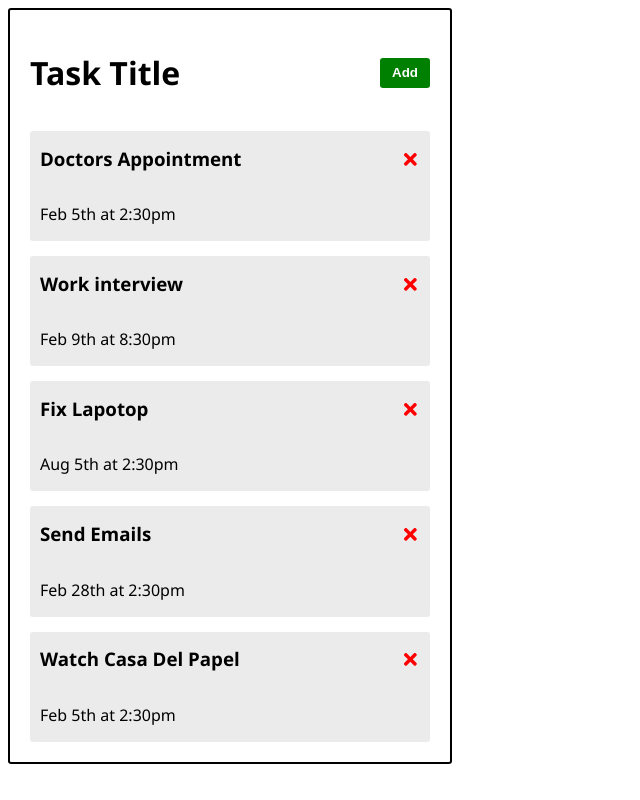
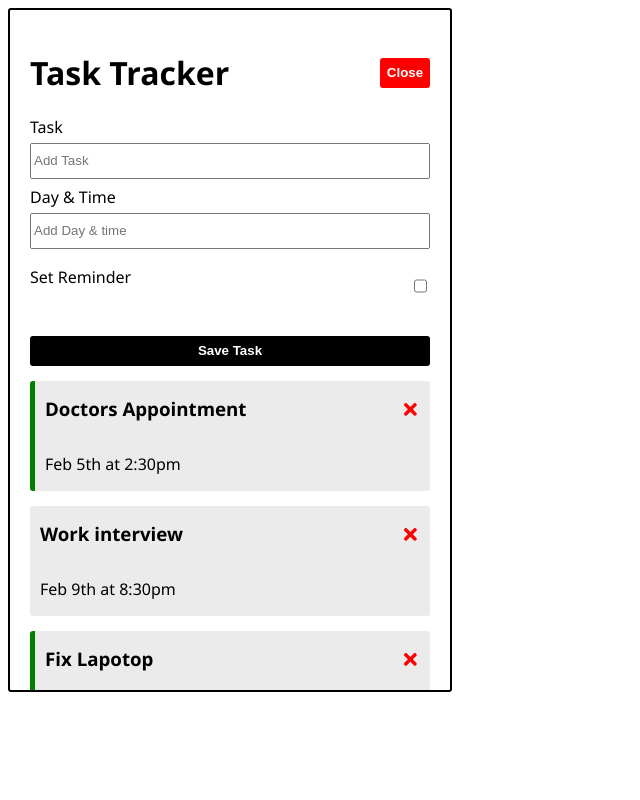
Before and after one commit to Yahya-Regragui/react-task-tracker, a React (Create React App) app: page / in a window 1280 px wide. Both pictures are taken after a click on the button "Add". Shown: the whole page, without its empty margins (0-640 px from the left). Built offline with nearby package versions, Linux system fonts and the light colour scheme.

Commit message:
added delete add functions

```diff
--- a/src/App.js
+++ b/src/App.js
@@ -3,8 +3,11 @@ import { useState } from "react"
 
 import Header from "./components/Header"
 import Tasks from "./components/Tasks"
+import AddTask from "./components/AddTask"
 
 function App() {
+
+  const [showAddTask, setShowAddTask] = useState(false)
 
   const [tasks, setTasks] = useState([
         {
@@ -40,14 +43,44 @@ function App() {
 
 ])
 
-  const deleteTask =(id) => {
+  // Add Task
+  const addTask = (task) => {
+
+    const id = Math.floor(Math.random()*10000) + 1
+    const newTask = { id, ...task}
+    setTasks([...tasks, newTask])
+
+  }
+
+  // Delete task
+
+  const deleteTask = (id) => {
     setTasks(tasks.filter((task) => task.id !== id))
+  }
+
+  // toggle reminder
+
+  const toggleReminder = (id) => {
+    setTasks(
+      tasks.map((task)=>
+      task.id === id  ? { ...task, reminder:
+      !task.reminder } : task
+      )
+    )
   }
 
   return (
     <div className="container">
-      <Header  title={"Task Title "}/>
-      <Tasks tasks={tasks} onDelete={deleteTask}/>
+      <Header onAdd={() => setShowAddTask(!showAddTask)} showAdd={showAddTask}  title={"Task Tracker "}/>
+      { showAddTask && <AddTask onAdd={addTask}/>}
+      {
+        tasks.length > 0 ?
+          <Tasks
+              tasks={tasks}
+              onToggle={toggleReminder}
+              onDelete={deleteTask}/>
+               : 'No tasks to show'
+      }
     </div>
   );
 }
--- /dev/null
+++ b/src/components/AddTask.js
@@ -0,0 +1,54 @@
+import {useState} from "react"
+
+const AddTask = ({onAdd}) => {
+    const [text, setText] = useState('')
+    const [day, setDay] = useState('')
+    const [reminder, setReminder] = useState(false)
+
+    const onSubmit = (e) => {
+        e.preventDefault()
+        if (!text) {
+            alert("Please add a task")
+            return
+        }
+        onAdd({text, day, reminder})
+
+        setText('')
+        setDay('')
+        setReminder(false)
+    }
+
+    return (
+        <form className="add-form" onSubmit={onSubmit}>
+            <div className="form-control">
+                <label>Task</label>
+                <input
+                    type="text"
+                    placeholder="Add Task"
+                    value={text}
+                    onChange={(e) => setText(e.target.value)}
+                    />
+            </div>
+            <div className="form-control">
+                <label>Day & Time</label>
+                <input
+                    type="text"
+                    placeholder="Add Day & time"
+                    value={day}
+                    onChange={(e) => setDay(e.target.value)}/>
+            </div>
+            <div className="form-control form-control-check" >
+                <label>Set Reminder</label>
+                <input
+                    type="checkbox"
+                    value={reminder}
+                    checked={reminder}
+                    onChange={(e) => setReminder(e.currentTarget.checked)}/>
+            </div>
+
+            <input className="btn" type="submit" value="Save Task" />
+        </form >
+    )
+}
+
+export default AddTask
--- a/src/components/Header.js
+++ b/src/components/Header.js
@@ -2,15 +2,13 @@ import propTypes from 'prop-types'
 import Button from './Button'
 
 
-const Header = ({title}) => {
-    const onClick = () => {
-        console.log("header click")
-    }
+const Header = ({title, onAdd, showAdd}) => {
+
 
     return (
         <header className="header">
             <h1>{title}</h1>
-            <Button color="green" text="Add" onClick={onClick}/>
+            <Button color={showAdd ? 'red' : 'green'} text={showAdd ? 'Close' : 'Add'} onClick={onAdd}/>
 
         </header>
     )
--- a/src/components/Task.js
+++ b/src/components/Task.js
@@ -1,8 +1,9 @@
 import {FaTimes} from 'react-icons/fa'
 
-const Task = ({task, onDelete}) => {
+const Task = ({task, onDelete, onToggle}) => {
     return (
-        <div className="task">
+        <div className={`task ${task.reminder ? 'reminder': ''}`}
+             onDoubleClick={()=> onToggle(task.id)}>
             <h3>{task.text}
                 <FaTimes
                     style={{color:'red', cursor:'pointer'}}
--- a/src/components/Tasks.js
+++ b/src/components/Tasks.js
@@ -1,11 +1,11 @@
 import Task from './Task'
-const Tasks = ({tasks, onDelete}) => {
+const Tasks = ({tasks, onDelete, onToggle}) => {
 
 
     return (
         <>
             {tasks.map((task)=> (
-                <Task key={task.id} task={task} onDelete={onDelete} />
+                <Task key={task.id} task={task} onDelete={onDelete} onToggle={onToggle} />
             ))}
         </>
     )
--- a/src/index.css
+++ b/src/index.css
@@ -14,7 +14,9 @@ body {
   max-width: 400px;
   width: 80%;
   min-height: 300px;
+  max-height: 80vh;
   padding: 20px;
+  overflow-y: scroll;
 }
 .btn {
   background-color: black;
@@ -36,9 +38,34 @@ body {
   padding-left: 10px;
   padding-right: 10px;
   margin-top: 15px;
+  cursor: pointer;
+}
+.reminder {
+  border-left: 5px solid green;
 }
 .task h3 {
   line-height: 1;
   display: flex;
   justify-content: space-between;
 }
+.add-form {
+  width: 100%;
+  display: flex;
+  flex-direction: column;
+}
+.form-control {
+  display: flex;
+  flex-direction: column;
+  min-height: 70px;
+}
+.form-control input {
+  height: 30px;
+  outline: none;
+  margin-top: 5px;
+}
+.form-control-check {
+  display: flex;
+  flex-direction: row;
+  justify-content: space-between;
+  margin-top: 10px;
+}
```
